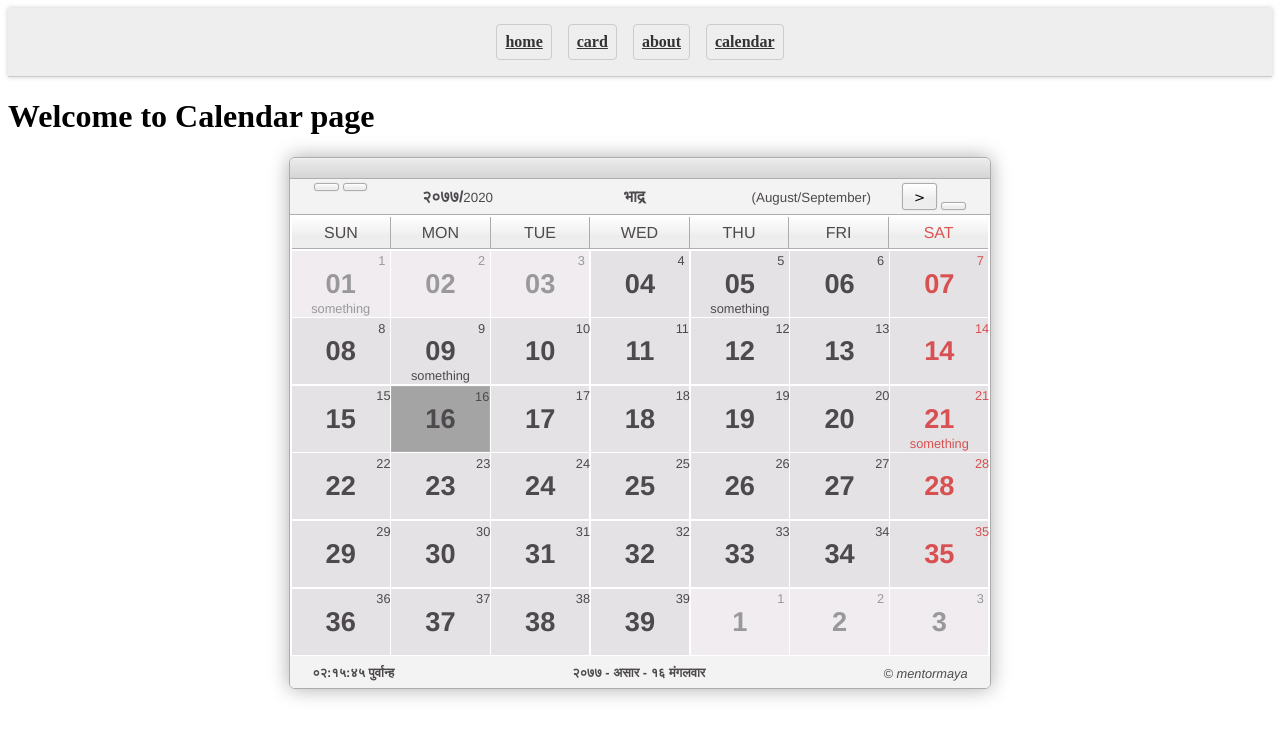
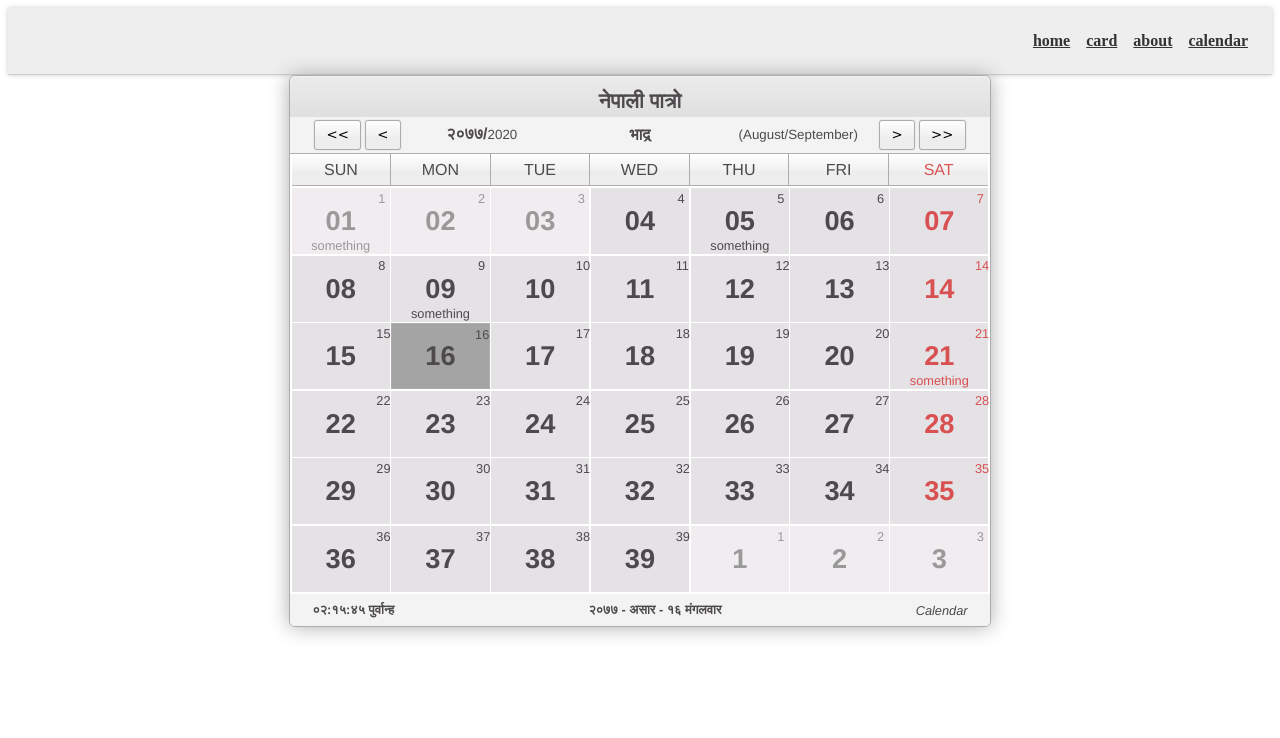
Before and after one commit to lazymesh/svelte-app-learn, a SvelteKit app: page /calendar in a window 1280 px wide. Shown: the top 738 px of the page. Built offline with nearby package versions, Linux system fonts and the light colour scheme.

Commit message:
title and some css with calendar head

```diff
--- a/src/routes/+layout.svelte
+++ b/src/routes/+layout.svelte
@@ -13,19 +13,17 @@
 <style>
 nav {
 	display: flex;
-	gap: 1rem;
 	padding: 1rem;
 	border-bottom: 1px solid #ccc;
 	background-color: #eee;
 	box-shadow: 0 0 5px #ccc;
-	justify-content: center;
+	justify-content: right;
 	align-items: center;
 }
 nav a {
 	color: #333;
 	font-weight: bold;
 	padding: 0.5rem;
-	border: 1px solid #ccc;
 	border-radius: 0.25rem;
 
 }
--- a/src/routes/calendar/+page.svelte
+++ b/src/routes/calendar/+page.svelte
@@ -1,4 +1,9 @@
 <script>
+    const title = "नेपाली पात्रो";
+    const first = "<<";
+    const prev = "<";
+    const last = ">>";
+    const next = ">";
     const nepali_digits = ["०", "१", "२", "३", "४", "५", "६", "७", "८", "९"];
     const days = [
     "SUNDAY",
@@ -433,19 +438,19 @@
     return months[month];
     }
 </script>
-<h1>Welcome to Calendar page</h1>
+
 <div class="calendar-container">
     <div class="calendar-head">
-                <span class="calendar-title">
-                    <slot name="title" />
-                </span>
+        <div class="calendar-title">
+            {title}
+        </div>
         <div class="cal-nav">
             <div class="cal-head-left">
                 <div class="cal-btn cal-prev-year">
-                        <small></small>
+                    <small>{first}</small>
                 </div>
                 <div class="cal-btn cal-prev">
-                        <small></small>
+                    <small>{prev}</small>
                 </div>
             </div>
             <div class="cal-head-center">
@@ -456,10 +461,10 @@
             </div>
             <div class="cal-head-right">
                 <div class="cal-btn cal-next">
-                            <small>></small>
+                    <small>{next}</small>
                 </div>
                 <div class="cal-btn cal-next-year">
-                            <small></small>
+                    <small>{last}</small>
                 </div>
             </div>
         </div>
@@ -691,7 +696,7 @@
                 <div class="cal-foot-left"><strong class="footer-time">०२:१५:४५ पुर्वान्ह</strong></div>
                 <div class="cal-foot-center"><strong class="footer-today">२०७७ - असार - १६ मंगलवार</strong></div>
                 <div class="cal-foot-right">
-                    <div class="cal-copy">&copy; <a href="http://mentormaya.com">mentormaya</a> </div>
+                    <div class="cal-copy">Calendar</div>
                 </div>
             </div>
         </div>
@@ -759,8 +764,8 @@
   font-family: 'Helvetica Neue', 'Lucida Grande', Arial, sans-serif;
   display: -ms-grid;
   display: grid;
-  -ms-grid-rows: 3.6em 1fr 2em;
-      grid-template-rows: 3.6em 1fr 2em;
+  -ms-grid-rows: 4.8em 1fr 2em;
+      grid-template-rows: 4.8em 1fr 2em;
   background-color: white;
   -webkit-box-shadow: 0px 0px 20px #acacac;
           box-shadow: 0px 0px 20px #acacac;
@@ -772,15 +777,15 @@
 .calendar-container .calendar-head {
   display: -ms-grid;
   display: grid;
-  -ms-grid-rows: 1.3em 2.3em;
-      grid-template-rows: 1.3em 2.3em;
+  -ms-grid-rows: 2.5em 2.3em;
+      grid-template-rows: 2.5em 2.3em;
   text-align: center;
   color: #4d494d;
   text-align: center;
   width: 100%;
 }
 
-.calendar-container .calendar-head .calendar-title {
+.calendar-container .calendar-head {
   user-select: none;
   -webkit-user-select: none;
   -moz-user-select: none;
@@ -794,6 +799,13 @@
   border-bottom: 1px solid #b1aeb1;
   border-top-left-radius: 6px;
   border-top-right-radius: 6px;
+}
+
+.calendar-title {
+  font-size: 1.3em;
+  font-weight: bold;
+  padding: 0.2em 0.5em;
+  line-height: 1.9em;
 }
 
 .calendar-container .calendar-head .cal-nav {
```
Lines whose indentation alone changed are shown as unchanged.
